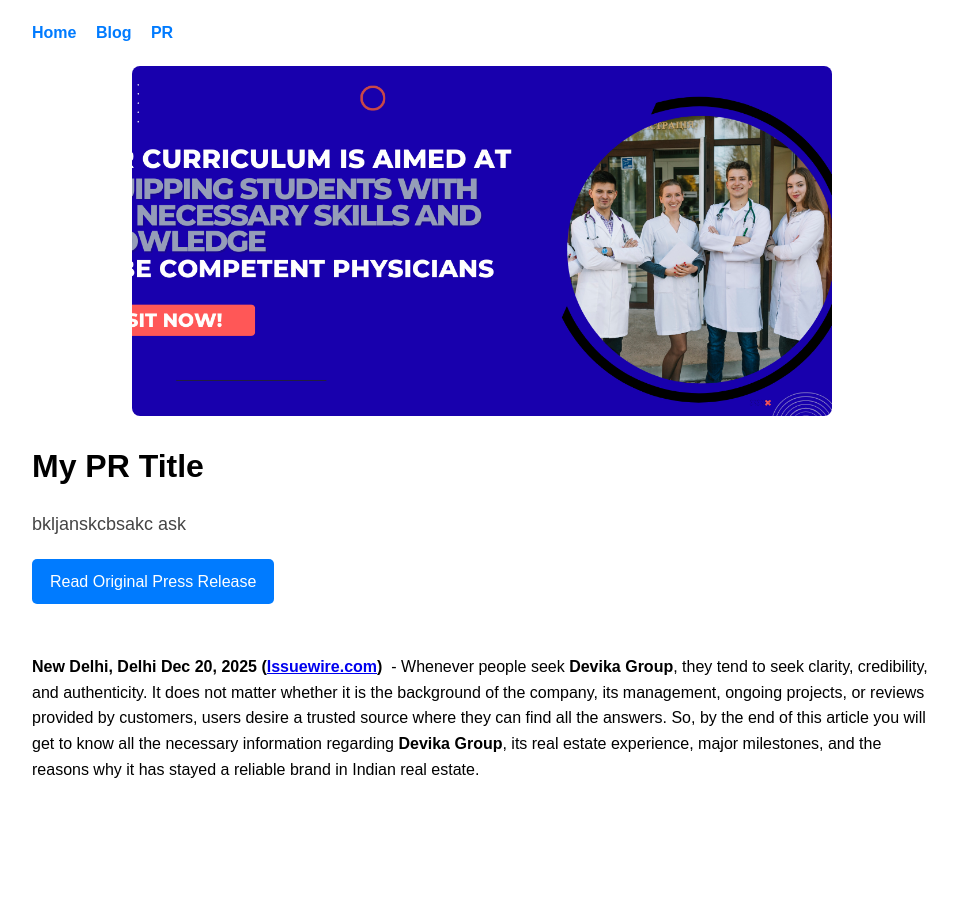
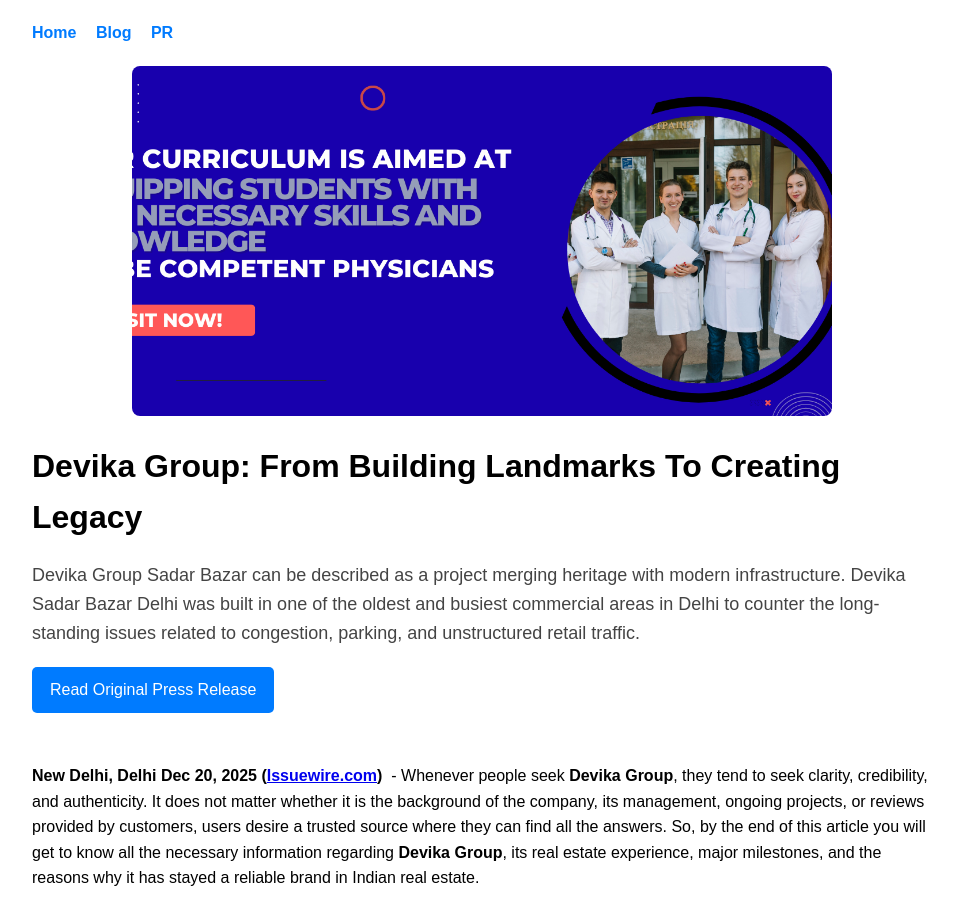
Before and after one commit to shalinirathoreart-netizen/hiranandani-communities, an Eleventy site: page content/pr/my-pr-title.md in a window 1280 px wide. Shown: the whole page, without its empty margins (158-1116 px from the left). Before the commit the page ends 818 px from the top, so only its background shows below. Built offline with nearby package versions, Linux system fonts and the light colour scheme; Eleventy itself is replaced by a stand-in of ours; files that its build step writes are made by us from their sources.

Commit message:
Update PR “my-pr-title”

```diff
--- a/content/pr/my-pr-title.md
+++ b/content/pr/my-pr-title.md
@@ -1,6 +1,10 @@
 ---
-title: My PR Title
-description: bkljanskcbsakc ask
+title: "Devika Group: From Building Landmarks To Creating Legacy"
+description: Devika Group Sadar Bazar can be described as a project merging
+  heritage with modern infrastructure. Devika Sadar Bazar Delhi was built in one
+  of the oldest and busiest commercial areas in Delhi to counter the
+  long-standing issues related to congestion, parking, and unstructured retail
+  traffic.
 external_link: https://www.issuewire.com/devika-group-from-building-landmarks-to-creating-legacy-1786508441534527
 image: /assets/uploads/banner1.png
 ---
```
